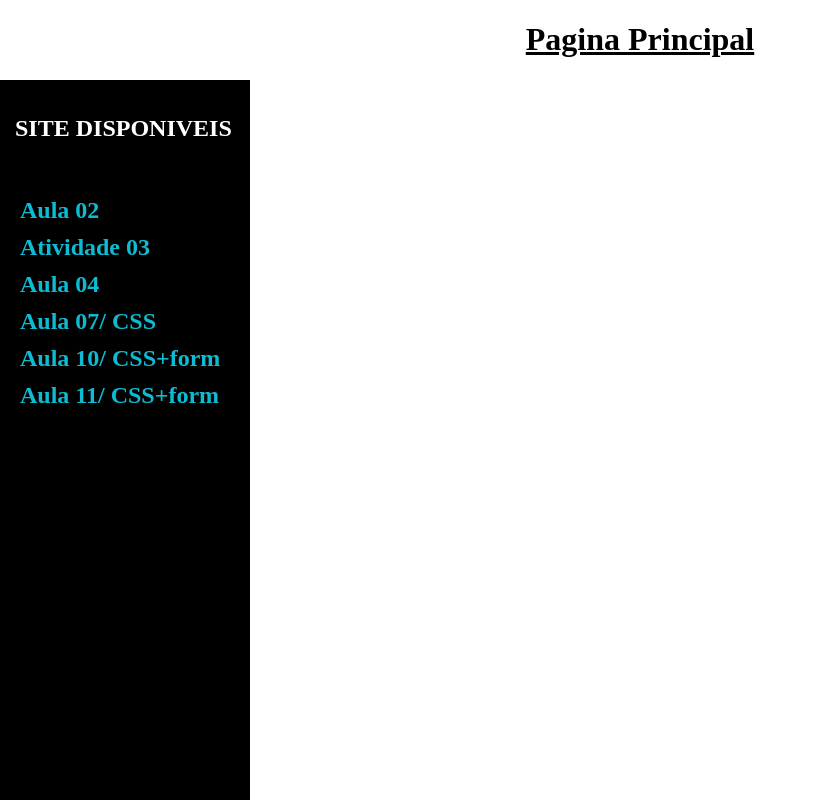
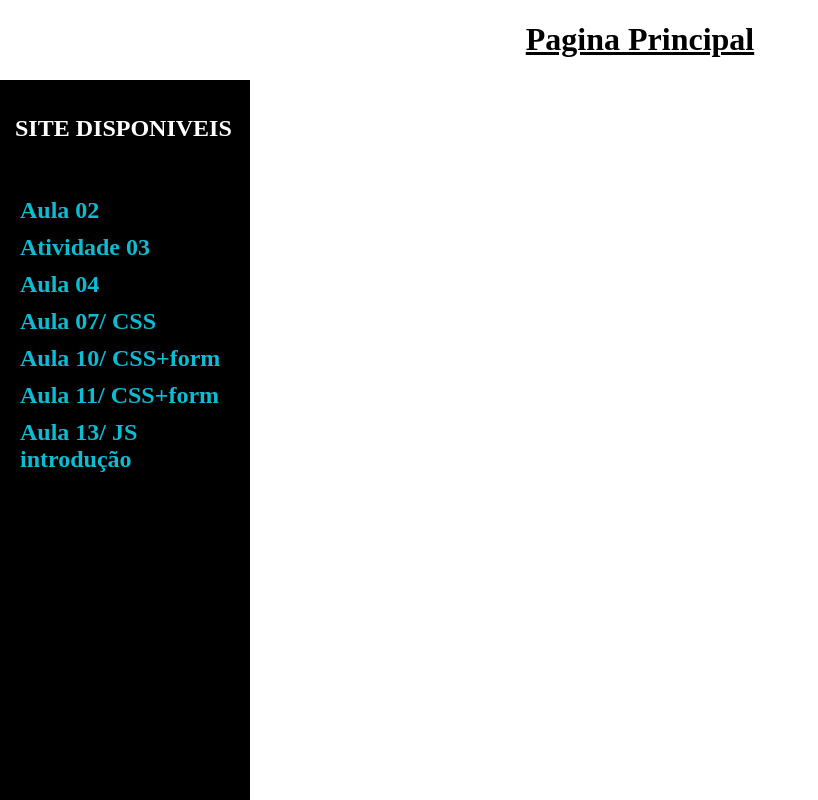
Before and after one commit to Duarte-Monteiro/Duarte-Monteiro.github.io, a plain HTML site: page index.html in a window 1280 px wide. Shown: the whole page, without its empty margins (0-818 px from the left). Drawn offline with Linux system fonts and the light colour scheme.

Commit message:
Update index.html

```diff
--- a/index.html
+++ b/index.html
@@ -26,6 +26,8 @@
                     <li><a href="Aula 07\IntroducaoCss.html">Aula 07/ CSS</a></li> <!-- link para pagina da aula 7 -->
                     <li><a href="Aula 10\aula10.html">Aula 10/ CSS+form</a></li><!-- linka para pagina da aula 10 -->
                     <li><a href="Aula 11\Animacao.htm">Aula 11/ CSS+form</a></li>
+                    <li><a href="Aula 13\posto.html">Aula 13/ JS introdução</a></li>
+
                 </ol>
             </h2>
         </div>
```
